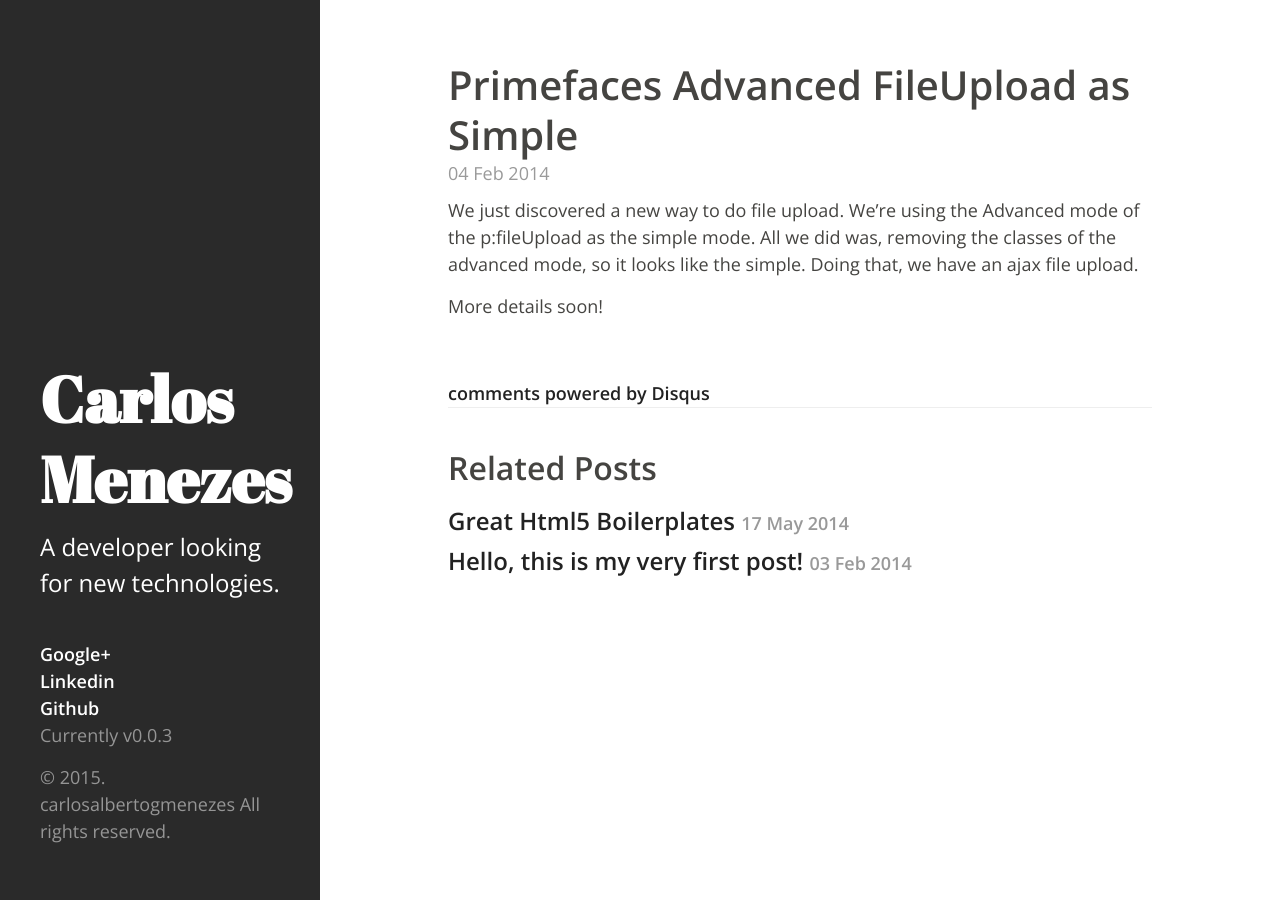
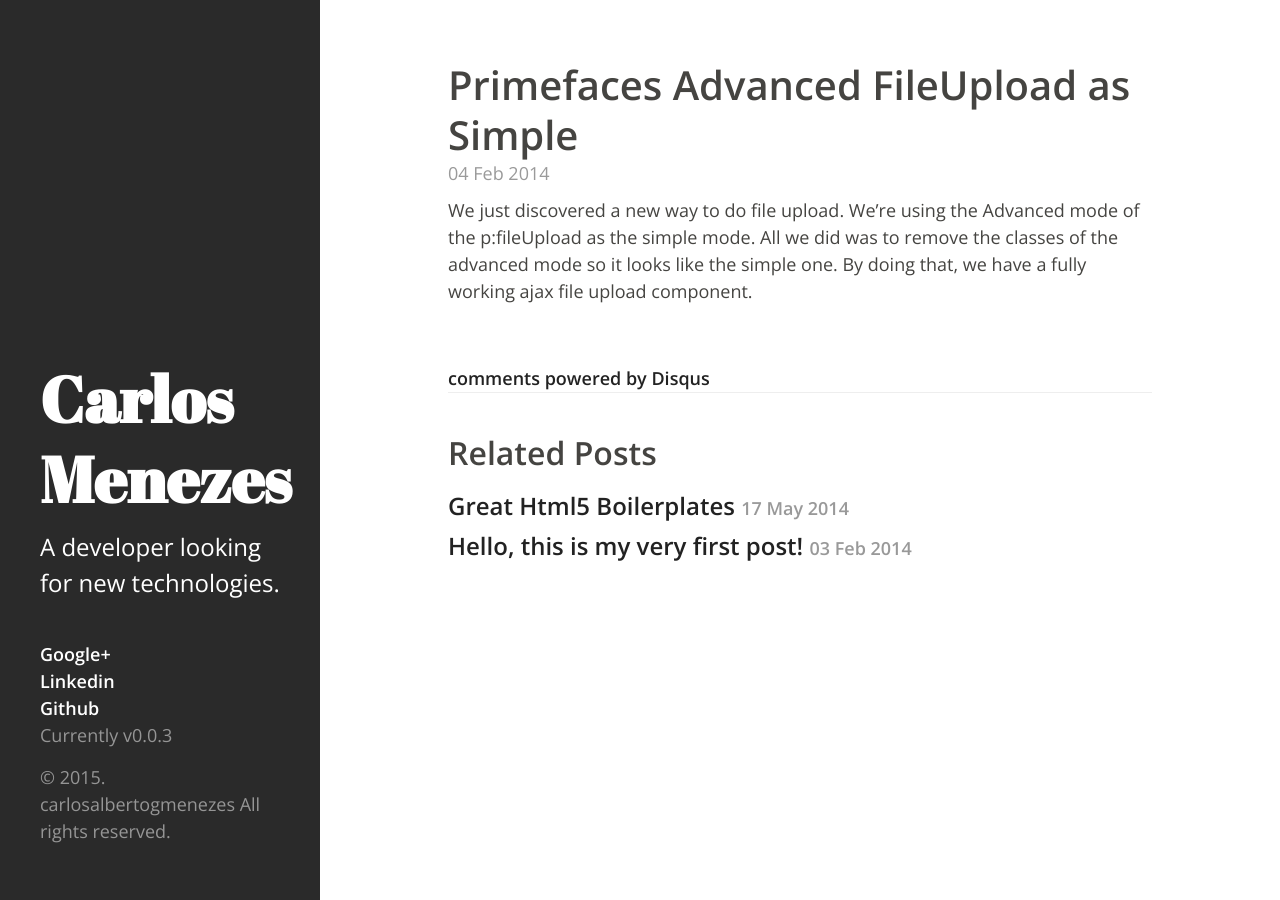
Before and after one commit to cgmenezes/cgmenezes.github.io, a Jekyll site: the page built from _posts/2014-02-04-second-post.md, in a window 1280 px wide. Built offline with Jekyll 4.4.1, drawn with Linux system fonts in a browser that asks for light colours; Markdown is read by kramdown in place of the engine named in the settings; comment, search, counter and statistics services are not loaded.

Commit message:
Update 2014-02-04-second-post.md

```diff
--- a/_posts/2014-02-04-second-post.md
+++ b/_posts/2014-02-04-second-post.md
@@ -4,6 +4,4 @@ title: Primefaces Advanced FileUpload as Simple
 ---
 
 We just discovered a new way to do file upload. We're using the Advanced mode of the p:fileUpload as the simple mode.
-All we did was, removing the classes of the advanced mode, so it looks like the simple. Doing that, we have an ajax file upload.
-
-More details soon!
+All we did was to remove the classes of the advanced mode so it looks like the simple one. By doing that, we have a fully working ajax file upload component.
```
